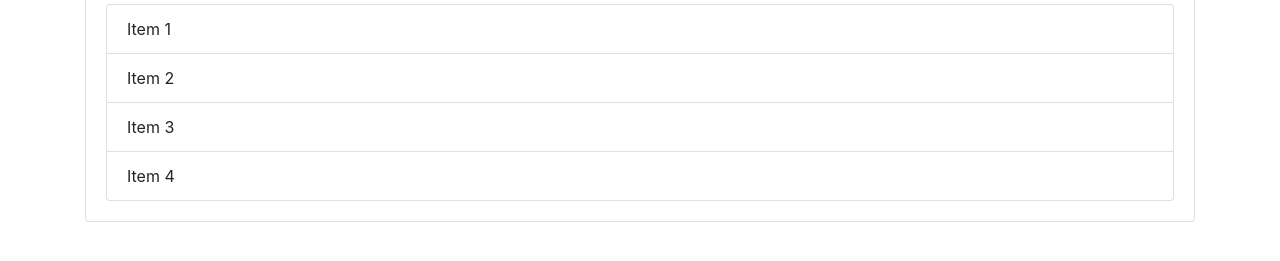
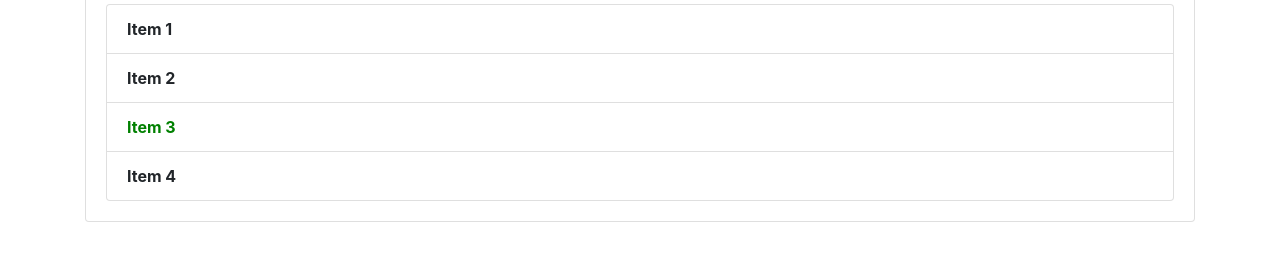
Before and after one commit to visheshpanchal/frontend-course, a plain HTML site: page DOM/Task4/index.html in a window 1280 px wide. Shown: the part 273-534 px from the top of the page. Drawn offline with nearby package versions, Linux system fonts and the light colour scheme.

Commit message:
Task 4  Done

```diff
--- /dev/null
+++ b/DOM/Task4/index.js
@@ -0,0 +1,8 @@
+let cc = document.getElementsByClassName("list-group-item");
+
+cc[2].style.color = "green";
+
+for (let index = 0; index < cc.length; index++) {
+    cc[index].style.fontWeight = "bold";
+
+}
```
Also changed, not shown: DOM/Task4/index.html (+3 -0 lines).
